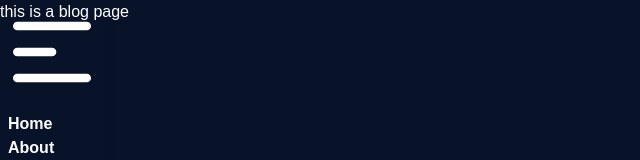
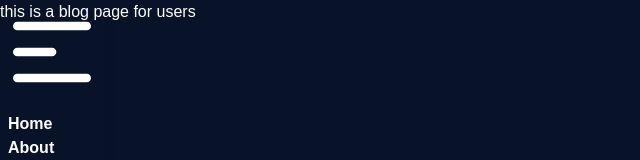
Before and after one commit to shaikot07/shaikot-portfolio-next, a Next.js app: page /blog in a window 1280 px wide. Shown: the top 160 px of the page, without its empty margins (0-640 px from the left). Built offline with nearby package versions, Linux system fonts and the light colour scheme.

Commit message:
updated the blog page info for developre note

```diff
--- a/src/app/blog/page.tsx
+++ b/src/app/blog/page.tsx
@@ -3,7 +3,7 @@ import React from 'react';
 const BlogPage = () => {
     return (
         <div>
-            this is a blog page
+            this is a blog page for users
         </div>
     );
 };
```
